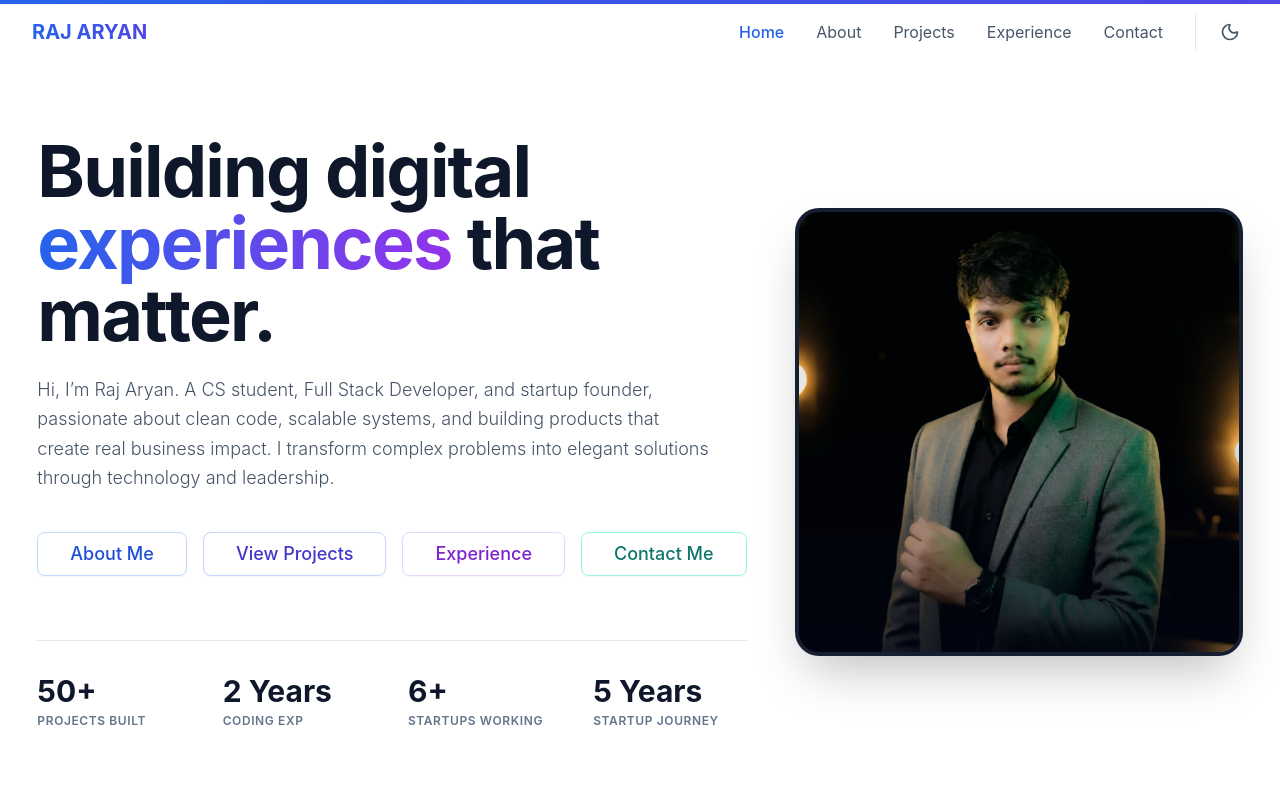
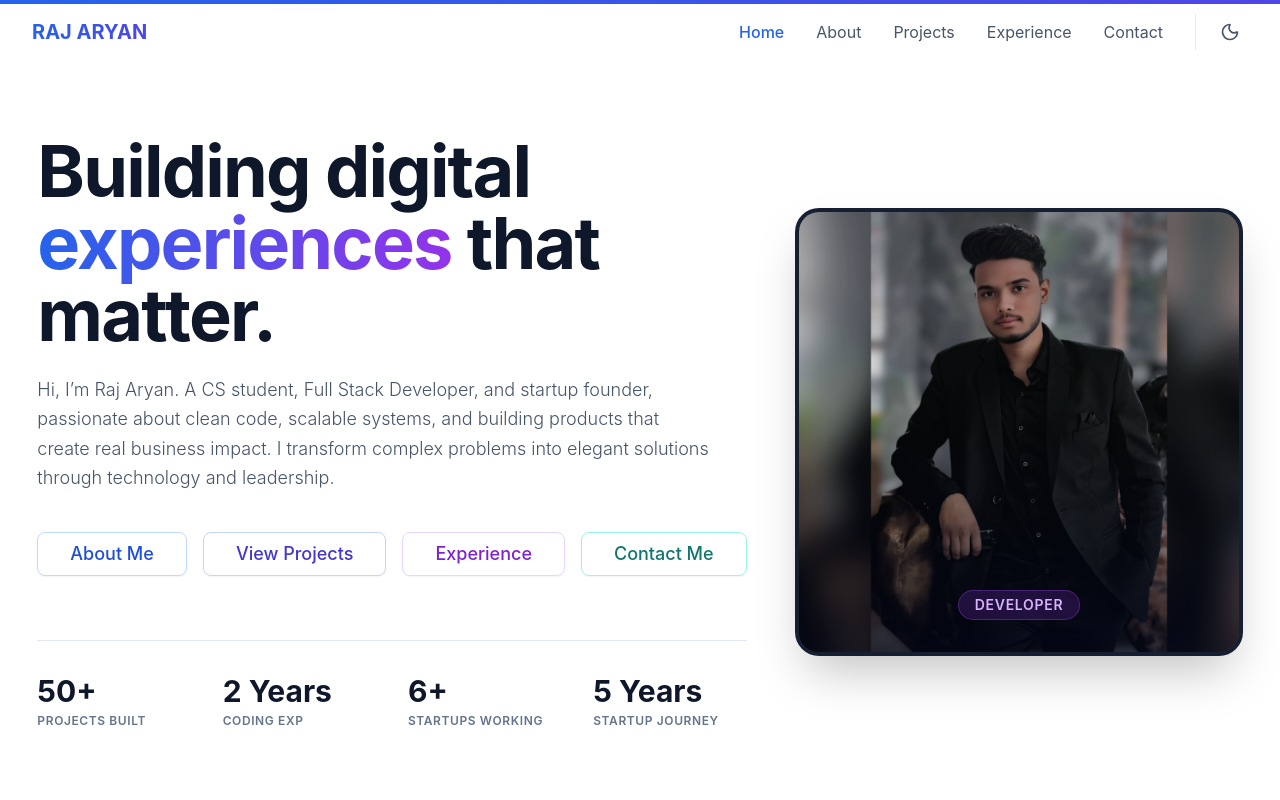
Before and after one commit to raj-aryan-official/MyPortfolio, a React (Vite) app: page / in a window 1280 px wide. Shown: the top 800 px of the page. Built offline with nearby package versions, Linux system fonts and the light colour scheme.

Commit message:
first commit

```diff
--- /dev/null
+++ b/src/components/common/PageTransition.tsx
@@ -0,0 +1,20 @@
+
+import { motion } from 'framer-motion';
+import type { ReactNode } from 'react';
+
+interface PageTransitionProps {
+    children: ReactNode;
+}
+
+export const PageTransition = ({ children }: PageTransitionProps) => {
+    return (
+        <motion.div
+            initial={{ opacity: 0, y: 20 }}
+            animate={{ opacity: 1, y: 0 }}
+            exit={{ opacity: 0, y: -20 }}
+            transition={{ duration: 0.3, ease: "easeInOut" }}
+        >
+            {children}
+        </motion.div>
+    );
+};
--- /dev/null
+++ b/src/components/common/RevealOnScroll.tsx
@@ -0,0 +1,27 @@
+
+import { motion, useInView } from 'framer-motion';
+import { useRef } from 'react';
+import type { ReactNode } from 'react';
+
+interface RevealOnScrollProps {
+    children: ReactNode;
+    width?: "fit-content" | "100%";
+    delay?: number;
+}
+
+export const RevealOnScroll = ({ children, width = "fit-content", delay = 0.25 }: RevealOnScrollProps) => {
+    const ref = useRef(null);
+    const isInView = useInView(ref, { once: true, margin: "-75px" });
+
+    return (
+        <motion.div
+            ref={ref}
+            initial={{ opacity: 0, y: 75 }}
+            animate={isInView ? { opacity: 1, y: 0 } : { opacity: 0, y: 75 }}
+            transition={{ duration: 0.5, delay: delay, ease: "easeOut" }}
+            style={{ width }}
+        >
+            {children}
+        </motion.div>
+    );
+};
--- a/src/components/home/Hero.tsx
+++ b/src/components/home/Hero.tsx
@@ -1,10 +1,34 @@
 
+import { useState, useEffect, useRef } from 'react';
 import { motion } from 'framer-motion';
 
 import { Button } from '../common/Button';
 import { Link } from 'react-router-dom';
 
 export const Hero = () => {
+    const [rotation, setRotation] = useState(0);
+    const intervalRef = useRef<ReturnType<typeof setInterval> | null>(null);
+
+    // Function to restart the auto-flip timer
+    const resetTimer = () => {
+        if (intervalRef.current) clearInterval(intervalRef.current);
+        intervalRef.current = setInterval(() => {
+            setRotation(prev => prev + 180);
+        }, 4000);
+    };
+
+    useEffect(() => {
+        resetTimer();
+        return () => {
+            if (intervalRef.current) clearInterval(intervalRef.current);
+        };
+    }, []);
+
+    const handleManualFlip = () => {
+        setRotation(prev => prev + 180);
+        resetTimer(); // Reset timer on click
+    };
+
     return (
         <section className="min-h-[calc(100vh-4rem)] flex items-center justify-center py-10 relative overflow-hidden">
             {/* Background Gradients */}
@@ -83,12 +107,14 @@ export const Hero = () => {
                     </div>
                 </motion.div>
 
+                <div className="relative w-full max-w-md md:w-[480px] aspect-square perspective-1000 group" onClick={handleManualFlip}>
                     <motion.div
                         initial={{ opacity: 0, scale: 1.2, y: 0 }}
                         animate={{
                             opacity: 1,
                             scale: 1,
-                        y: [0, -15, 0]
+                            y: [0, -15, 0],
+                            rotateY: rotation
                         }}
                         transition={{
                             opacity: { duration: 0.8, delay: 0.2 },
@@ -97,20 +123,46 @@ export const Hero = () => {
                                 duration: 6,
                                 repeat: Infinity,
                                 ease: "easeInOut",
-                        }
+                            },
+                            rotateY: { duration: 0.8, ease: "easeInOut" }
                         }}
-                    className="relative w-full max-w-md md:w-[480px] aspect-square rounded-full md:rounded-3xl overflow-hidden border-4 border-slate-800/50 shadow-2xl shrink-0 bg-slate-900"
+                        style={{ transformStyle: "preserve-3d" }}
+                        className="w-full h-full relative"
+                    >
+                        {/* Front Side - Founder */}
+                        <div className="absolute inset-0 w-full h-full backface-hidden rounded-full md:rounded-3xl overflow-hidden border-4 border-slate-800/50 shadow-2xl bg-slate-900 transform-style-3d">
+                            <img
+                                src="/raj.webp"
+                                alt="Raj Aryan - Founder"
+                                className="w-full h-full object-cover opacity-90 mix-blend-normal hover:opacity-100 transition-opacity duration-500"
+                            />
+                            <div className="absolute inset-0 bg-gradient-to-t from-slate-950/90 via-transparent to-transparent opacity-80" />
+                            <div className="absolute bottom-8 left-0 right-0 text-center">
+                                <span className="inline-block px-4 py-1 rounded-full bg-blue-600/20 border border-blue-500/30 backdrop-blur-sm text-blue-300 font-semibold tracking-wider uppercase text-sm">
+                                    Founder
+                                </span>
+                            </div>
+                        </div>
+
+                        {/* Back Side - Developer */}
+                        <div
+                            className="absolute inset-0 w-full h-full backface-hidden rounded-full md:rounded-3xl overflow-hidden border-4 border-slate-800/50 shadow-2xl bg-slate-900 transform-style-3d"
+                            style={{ transform: "rotateY(180deg)" }}
                         >
                             <img
-                        src="/raj.webp"
-                        alt="Raj Aryan"
-                        width="1410"
-                        height="1410"
-                        loading="eager"
+                                src="/raj3.webp"
+                                alt="Raj Aryan - Developer"
                                 className="w-full h-full object-cover opacity-90 mix-blend-normal hover:opacity-100 transition-opacity duration-500"
                             />
-                    <div className="absolute inset-0 bg-gradient-to-t from-slate-950 via-transparent to-transparent opacity-60" />
+                            <div className="absolute inset-0 bg-gradient-to-t from-slate-950/90 via-transparent to-transparent opacity-80" />
+                            <div className="absolute bottom-8 left-0 right-0 text-center">
+                                <span className="inline-block px-4 py-1 rounded-full bg-purple-600/20 border border-purple-500/30 backdrop-blur-sm text-purple-300 font-semibold tracking-wider uppercase text-sm">
+                                    Developer
+                                </span>
+                            </div>
+                        </div>
                     </motion.div>
+                </div>
             </div>
         </section>
     );
--- a/src/pages/Projects.tsx
+++ b/src/pages/Projects.tsx
@@ -1,10 +1,12 @@
 
 import { ProjectGrid } from '../components/projects/ProjectGrid';
+import { RevealOnScroll } from '../components/common/RevealOnScroll';
 
 const Projects = () => {
     return (
         <div className="min-h-screen pt-20 pb-16">
             <div className="max-w-7xl mx-auto px-4 sm:px-6 lg:px-8">
+                <RevealOnScroll width="100%">
                     <div className="text-center mb-16">
                         <h1 className="text-4xl md:text-5xl font-bold text-slate-900 dark:text-white mb-6">
                             Featured Projects
@@ -13,6 +15,7 @@ const Projects = () => {
                             A curated selection of my work across Full Stack Development, Mobile Apps, and System Design.
                         </p>
                     </div>
+                </RevealOnScroll>
 
                 <ProjectGrid />
             </div>
--- a/src/routes/AppRoutes.tsx
+++ b/src/routes/AppRoutes.tsx
@@ -1,5 +1,7 @@
 
-import { Routes, Route } from 'react-router-dom';
+import { Routes, Route, useLocation } from 'react-router-dom';
+import { AnimatePresence } from 'framer-motion';
+import { PageTransition } from '../components/common/PageTransition';
 import { Layout } from '../components/common/Layout';
 import Home from '../pages/Home';
 import About from '../pages/About';
@@ -10,18 +12,22 @@ import Contact from '../pages/Contact';
 import Profiles from '../pages/Profiles';
 
 const AppRoutes = () => {
+    const location = useLocation();
+
     return (
-        <Routes>
-            <Route path="/" element={<Layout />}>
-                <Route index element={<Home />} />
-                <Route path="about" element={<About />} />
-                <Route path="projects" element={<Projects />} />
-                <Route path="projects/:id" element={<ProjectDetails />} />
-                <Route path="experience" element={<Experience />} />
-                <Route path="contact" element={<Contact />} />
-                <Route path="profiles" element={<Profiles />} />
-            </Route>
-        </Routes>
+        <AnimatePresence mode="wait">
+            <Routes location={location} key={location.pathname}>
+                <Route path="/" element={<Layout />}>
+                    <Route index element={<PageTransition><Home /></PageTransition>} />
+                    <Route path="about" element={<PageTransition><About /></PageTransition>} />
+                    <Route path="projects" element={<PageTransition><Projects /></PageTransition>} />
+                    <Route path="projects/:id" element={<PageTransition><ProjectDetails /></PageTransition>} />
+                    <Route path="experience" element={<PageTransition><Experience /></PageTransition>} />
+                    <Route path="contact" element={<PageTransition><Contact /></PageTransition>} />
+                    <Route path="profiles" element={<PageTransition><Profiles /></PageTransition>} />
+                </Route>
+            </Routes>
+        </AnimatePresence>
     );
 };
 
--- a/src/styles/globals.css
+++ b/src/styles/globals.css
@@ -2,7 +2,26 @@
 @tailwind components;
 @tailwind utilities;
 
+@layer utilities {
+    .backface-hidden {
+        backface-visibility: hidden;
+        -webkit-backface-visibility: hidden;
+    }
+
+    .perspective-1000 {
+        perspective: 1000px;
+    }
+
+    .transform-style-3d {
+        transform-style: preserve-3d;
+    }
+}
+
 @layer base {
+    html {
+        scroll-behavior: smooth;
+    }
+
     body {
         @apply bg-white text-slate-900 dark:bg-slate-950 dark:text-slate-100 transition-colors duration-300 font-sans antialiased;
     }
```
Also changed, not shown: src/pages/About.tsx (+17 -18 lines), public/raj3.webp (added). Lines whose indentation alone changed are shown as unchanged.
